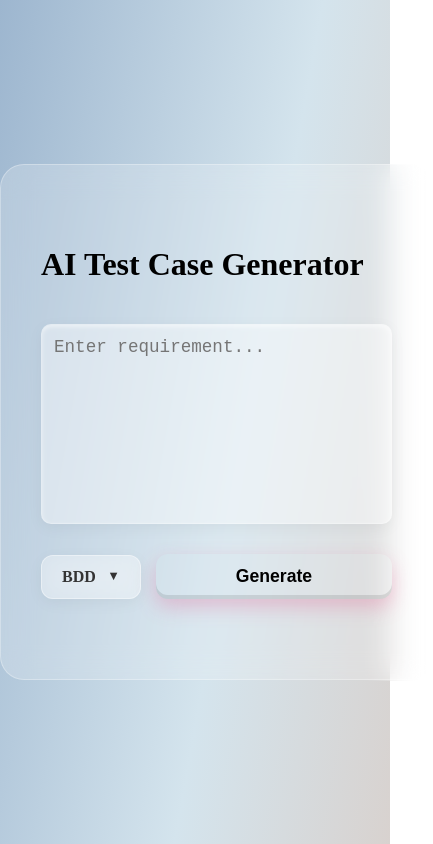
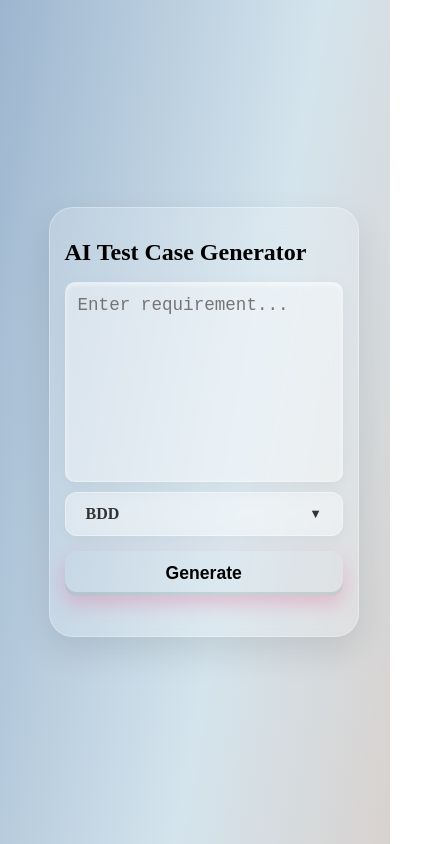
Before and after one commit to twentyvanty/AI-test-case-generator, a React (Vite) app in the folder frontend/: page / in a window 390 px wide. Shown: the whole page, 433 px wide, since content can reach past the window. Built offline with nearby package versions, Linux system fonts and the light colour scheme.

Commit message:
redesign

```diff
--- a/frontend/src/App.css
+++ b/frontend/src/App.css
@@ -11,18 +11,37 @@
 }
 
 .glass-card {
+  width: 90%; /* ให้กว้าง 90% ของหน้าจอในมือถือ */
+  max-width: 800px; /* แต่ไม่กว้างเกิน 800px ในคอม */
+  margin: 20px auto;
+  padding: 30px;
   background: rgba(255, 255, 255, 0.2);
   backdrop-filter: blur(15px);
   border: 1px solid rgba(255, 255, 255, 0.3);
   border-radius: 24px;
-  padding: 60px 40px;
-  width: 90%;
-  max-width: 800px; /* บีบให้แคบลงหน่อยจะดูแพงขึ้น */
+  box-shadow: 0 15px 35px rgba(0, 0, 0, 0.1);
 
-  /* --- หัวใจของการจัดตำแหน่ง --- */
+  /* จัดการเรื่องความสูง */
   display: flex;
-  flex-direction: column; /* เรียงจากบนลงล่าง */
-  gap: 20px;              /* เว้นระยะห่างระหว่างชิ้นส่วน 20px */
+  flex-direction: column;
+  max-height: 90vh; /* สูงไม่เกิน 90% ของความสูงหน้าจอ */
+}
+
+/* ปรับพื้นที่แสดงผลลัพธ์ให้เลื่อนได้ (Scrolling) */
+.results-container {
+  margin-top: 25px;
+  overflow-y: auto; /* ถ้าเนื้อหายาว ให้เลื่อนขึ้นลงได้แค่ในส่วนนี้ */
+  padding-right: 10px; /* เว้นที่ให้ Scrollbar */
+  flex-grow: 1; /* กินพื้นที่ที่เหลือทั้งหมดใน Card */
+}
+
+/* ปรับแต่ง Scrollbar ให้ดู Minimal เข้ากับกระจก */
+.results-container::-webkit-scrollbar {
+  width: 6px;
+}
+.results-container::-webkit-scrollbar-thumb {
+  background: rgba(255, 255, 255, 0.3);
+  border-radius: 10px;
 }
 
 body {
@@ -82,9 +101,9 @@ textarea:focus {
 }
 
 .action-bar {
-  display: flex;      /* ให้ select กับ button อยู่บรรทัดเดียวกัน */
-  gap: 10px;          /* ห่างกันนิดนึง */
-  align-items: center;
+  display: flex;
+  gap: 15px;
+  flex-wrap: wrap; /* ถ้าจอมือถือเล็ก ให้ปุ่มลงมาบรรทัดใหม่ได้ */
 }
 
 /* ปรับให้ textarea กว้างเต็มกล่องเสมอ */
@@ -221,9 +240,9 @@ select option {
   margin-top: 10px;
 }
 
-.custom-dropdown {
-  position: relative;
-  flex: 1; /* ให้ขยายขนาดตามพื้นที่ */
+.custom-dropdown, .generate-btn {
+  flex: 1; /* ให้ทั้งคู่ขยายเต็มพื้นที่ที่มี */
+  min-width: 150px;
 }
 
 .dropdown-header {
@@ -275,7 +294,45 @@ select option {
   transform: rotate(180deg);
 }
 
-/* ถ้าอยากให้ปุ่มยาวขึ้นเพื่อความเต็มตา */
-.generate-btn {
-  flex-grow: 1; /* ทำให้ปุ่มขยายกินพื้นที่ที่เหลือทั้งหมด */
+.test-case-card {
+  background: rgba(255, 255, 255, 0.15);
+  border: 1px solid rgba(255, 255, 255, 0.2);
+  border-radius: 16px;
+  padding: 20px;
+  margin-bottom: 20px;
+  text-align: left;
+  word-wrap: break-word; /* ป้องกันตัวอักษรยาวๆ ล้นขอบ */
 }
+
+.test-case-card h3 {
+  margin-top: 0;
+  color: #1a1a1a;
+  border-bottom: 1px solid rgba(255, 255, 255, 0.2);
+  padding-bottom: 10px;
+}
+
+.technical-box pre {
+  margin: 0;
+  white-space: pre-wrap; /* สำคัญ: ทำให้ Code ขึ้นบรรทัดใหม่เองเมื่อชนขอบ */
+  word-break: break-all;
+  font-size: 0.85rem;
+}
+
+@media (max-width: 600px) {
+  .glass-card {
+    padding: 15px;
+    width: 95%;
+  }
+
+  h1 {
+    font-size: 1.5rem;
+  }
+
+  .action-bar {
+    flex-direction: column; /* มือถือให้ปุ่มอยู่คนละบรรทัด */
+  }
+
+  .generate-btn {
+    width: 100%;
+  }
+}
```
